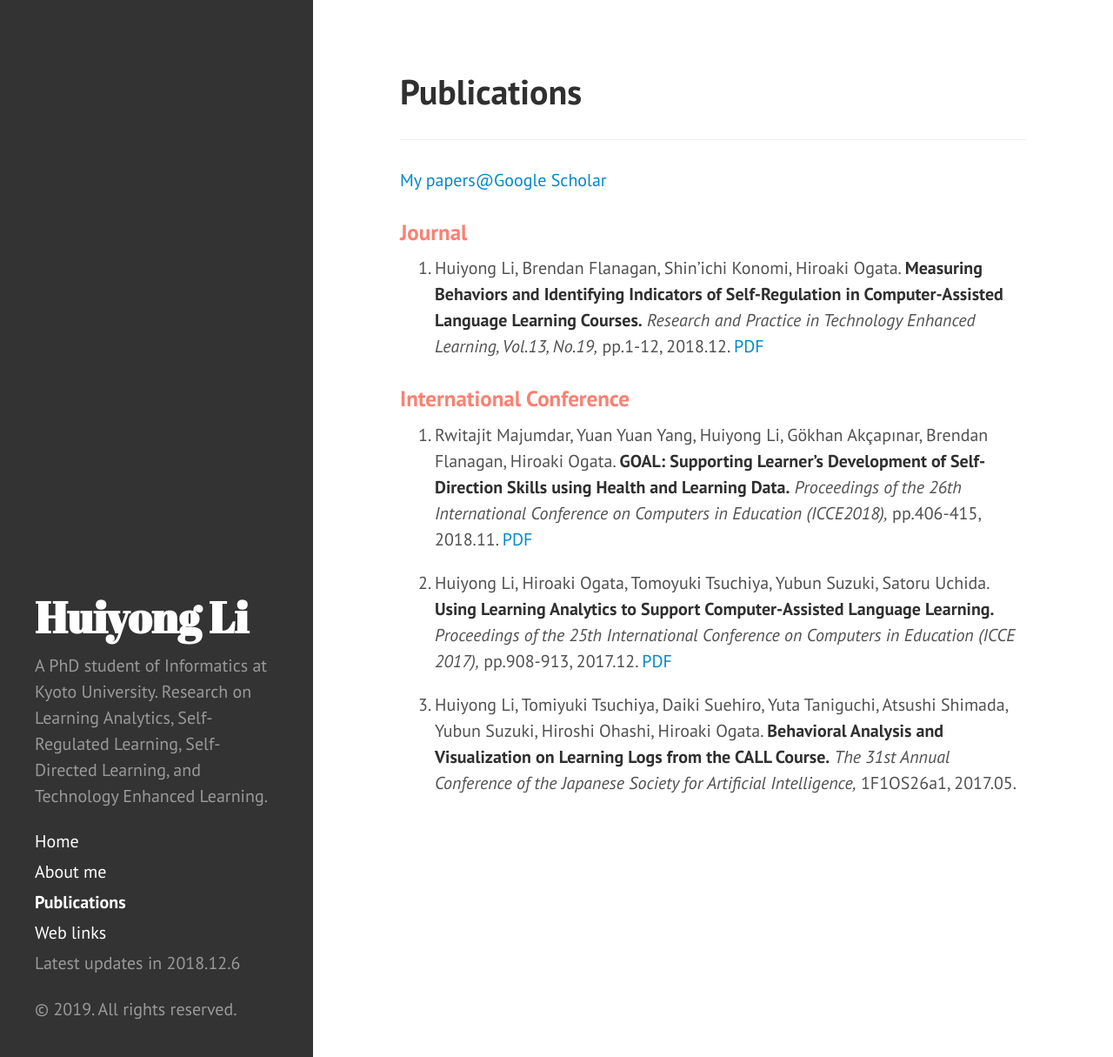
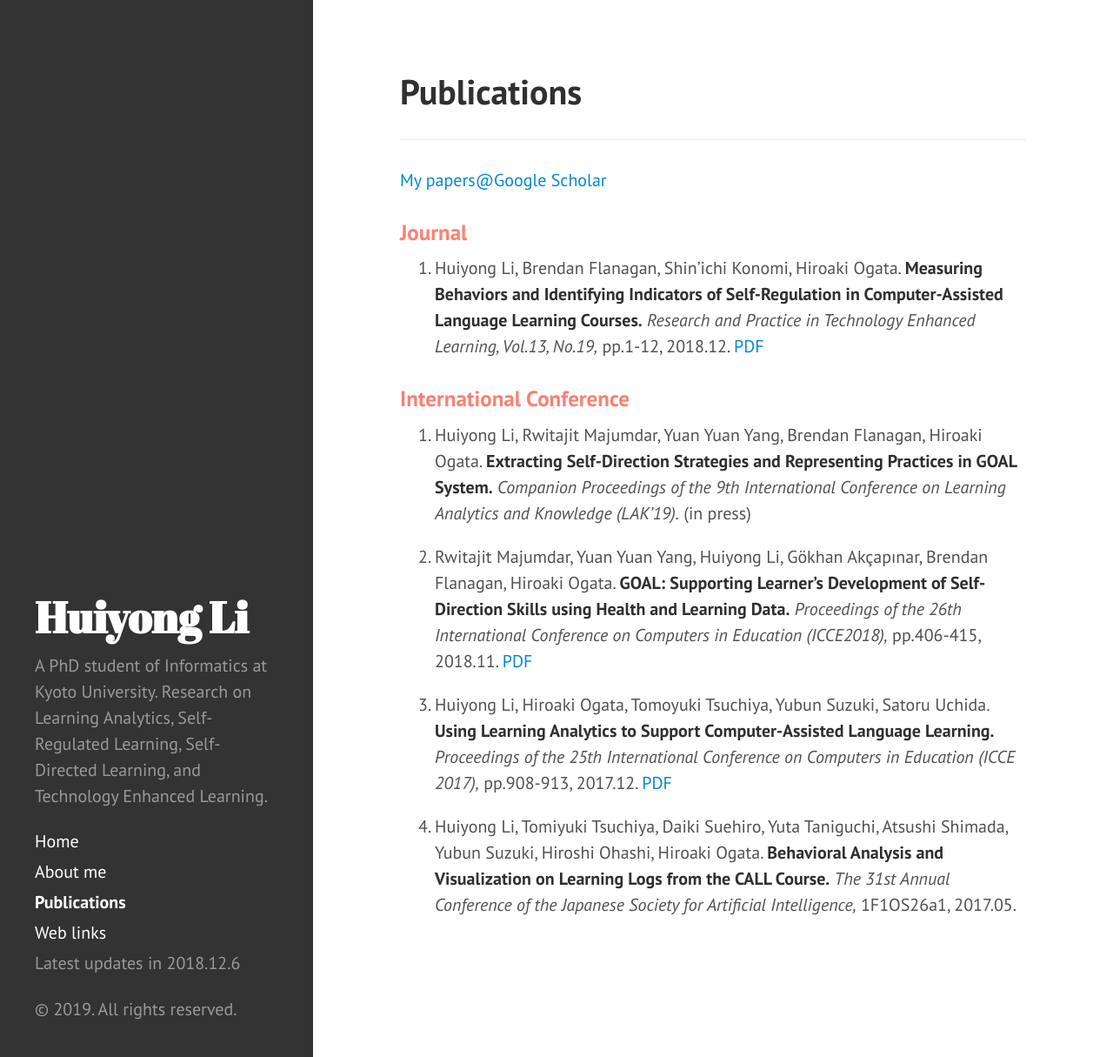
Before and after one commit to li-huiyong/li-huiyong.github.io, a Jekyll site: the page built from publications.md, in a window 1280 px wide and 1215 px high. Shown: the whole window at 87% size. Built offline with Jekyll 4.4.1, drawn with Linux system fonts in a browser that asks for light colours.

Commit message:
Add TEEL workshop paper of LAK19

```diff
--- a/publications.md
+++ b/publications.md
@@ -13,8 +13,10 @@ ___
 
 ### <span style="color: Salmon; ">International Conference</span>
 
-1. Rwitajit Majumdar, Yuan Yuan Yang, Huiyong Li, Gökhan Akçapınar, Brendan Flanagan, Hiroaki Ogata. **GOAL: Supporting Learner's Development of Self-Direction Skills using Health and Learning Data.** _Proceedings of the 26th International Conference on Computers in Education (ICCE2018),_ pp.406-415, 2018.11. [PDF](https://www.researchgate.net/publication/329191709_GOAL_Supporting_Learner%27s_Development_of_Self-Direction_Skills_using_Health_and_Learning_Data){:target="_blank"}
+1. Huiyong Li, Rwitajit Majumdar, Yuan Yuan Yang, Brendan Flanagan, Hiroaki Ogata. **Extracting Self-Direction Strategies and Representing Practices in GOAL System.** _Companion Proceedings of the 9th International Conference on Learning Analytics and Knowledge (LAK’19)._ (in press)
 
-2. Huiyong Li, Hiroaki Ogata, Tomoyuki Tsuchiya, Yubun Suzuki, Satoru Uchida. **Using Learning Analytics to Support Computer-Assisted Language Learning.** _Proceedings of the 25th International Conference on Computers in Education (ICCE 2017),_ pp.908-913, 2017.12. [PDF](https://www.researchgate.net/profile/Huiyong_Li5/publication/321874981_Using_Learning_Analytics_to_Support_Computer-Assisted_Language_Learning/links/5a378b77a6fdcc769fd82f98/Using-Learning-Analytics-to-Support-Computer-Assisted-Language-Learning.pdf){:target="_blank"}
+2. Rwitajit Majumdar, Yuan Yuan Yang, Huiyong Li, Gökhan Akçapınar, Brendan Flanagan, Hiroaki Ogata. **GOAL: Supporting Learner's Development of Self-Direction Skills using Health and Learning Data.** _Proceedings of the 26th International Conference on Computers in Education (ICCE2018),_ pp.406-415, 2018.11. [PDF](https://www.researchgate.net/publication/329191709_GOAL_Supporting_Learner%27s_Development_of_Self-Direction_Skills_using_Health_and_Learning_Data){:target="_blank"}
 
-3. Huiyong Li, Tomiyuki Tsuchiya, Daiki Suehiro, Yuta Taniguchi, Atsushi Shimada, Yubun Suzuki, Hiroshi Ohashi, Hiroaki Ogata. **Behavioral Analysis and Visualization on Learning Logs from the CALL Course.** _The 31st Annual Conference of the Japanese Society for Artificial Intelligence,_ 1F1OS26a1, 2017.05.
+3. Huiyong Li, Hiroaki Ogata, Tomoyuki Tsuchiya, Yubun Suzuki, Satoru Uchida. **Using Learning Analytics to Support Computer-Assisted Language Learning.** _Proceedings of the 25th International Conference on Computers in Education (ICCE 2017),_ pp.908-913, 2017.12. [PDF](https://www.researchgate.net/profile/Huiyong_Li5/publication/321874981_Using_Learning_Analytics_to_Support_Computer-Assisted_Language_Learning/links/5a378b77a6fdcc769fd82f98/Using-Learning-Analytics-to-Support-Computer-Assisted-Language-Learning.pdf){:target="_blank"}
+
+4. Huiyong Li, Tomiyuki Tsuchiya, Daiki Suehiro, Yuta Taniguchi, Atsushi Shimada, Yubun Suzuki, Hiroshi Ohashi, Hiroaki Ogata. **Behavioral Analysis and Visualization on Learning Logs from the CALL Course.** _The 31st Annual Conference of the Japanese Society for Artificial Intelligence,_ 1F1OS26a1, 2017.05.
```
